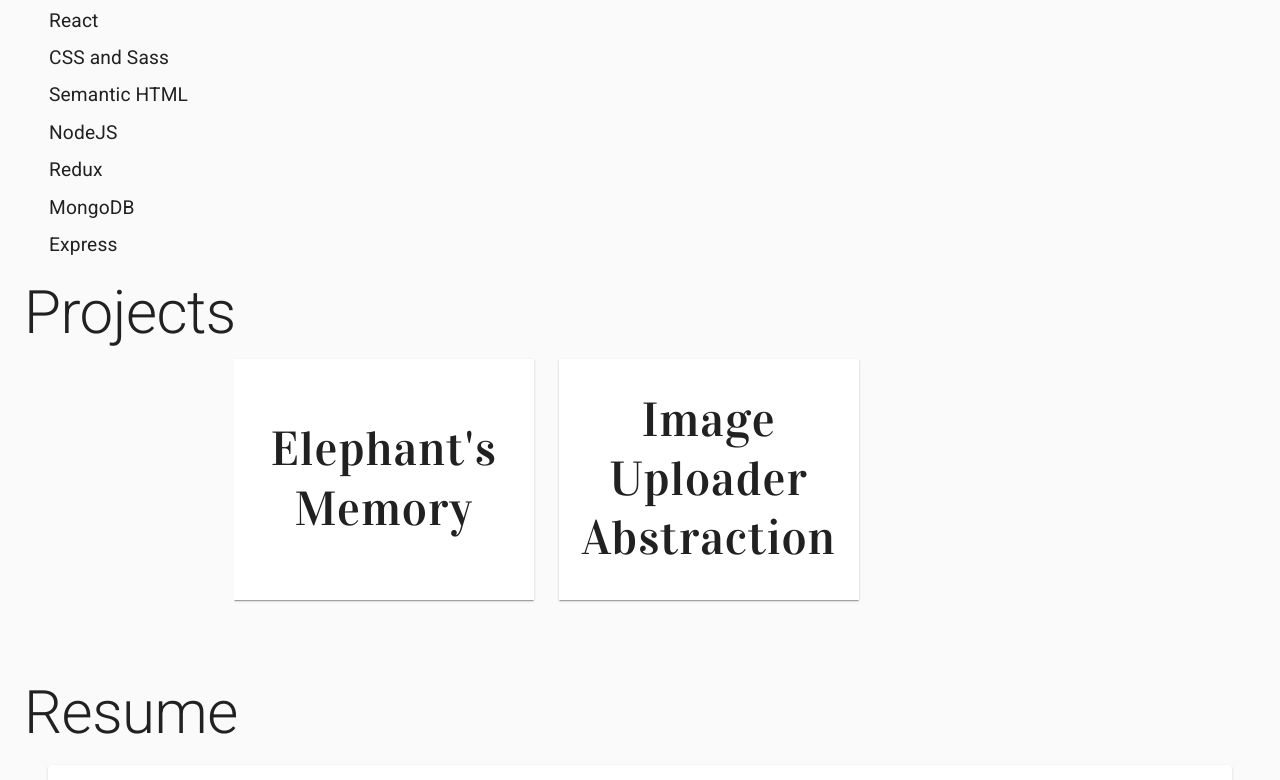
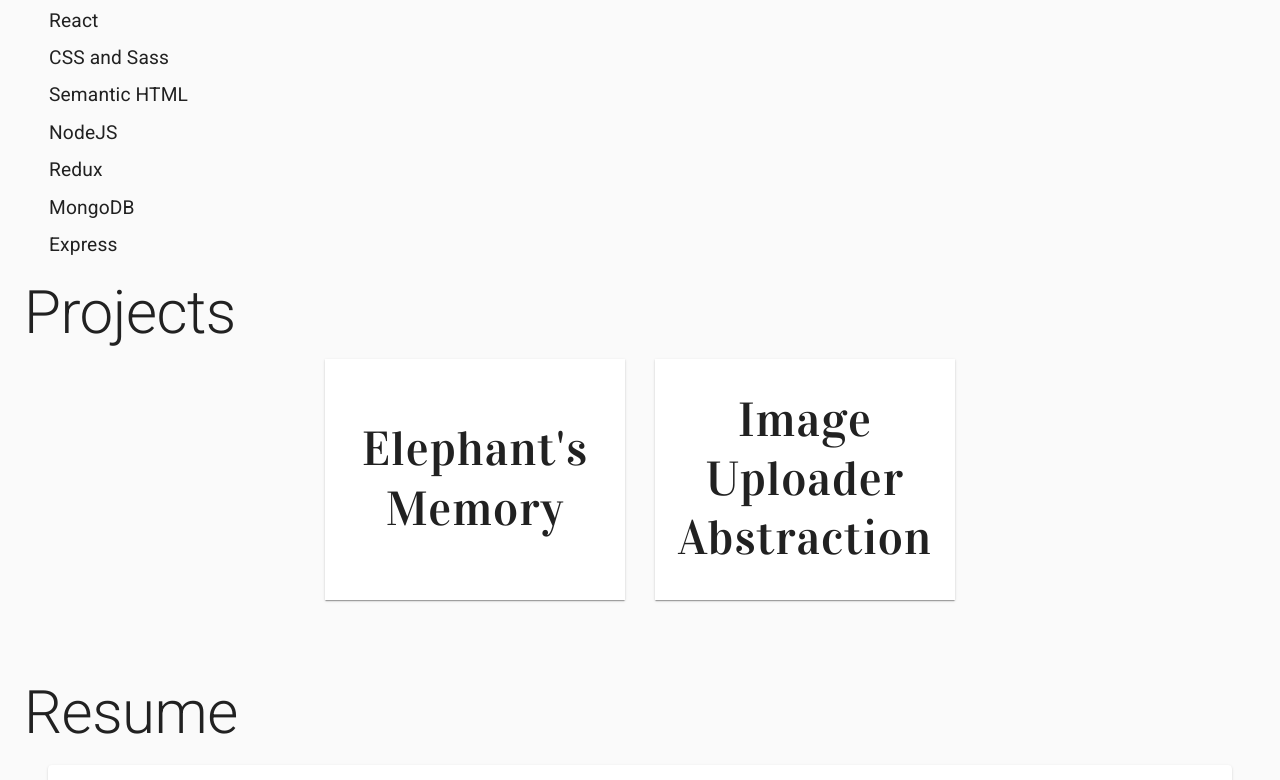
Before and after one commit to baileedastugue/portfolio_v2, a React (Create React App) app in the folder client/: page / in a window 1280 px wide. Shown: the part 1202-1982 px from the top of the page. Built offline with nearby package versions, Linux system fonts and the light colour scheme; the HTML template or start-up script is replaced by a standard one.

Commit message:
download pdf button successfully downloads resume

```diff
--- a/client/src/components/buttons/DownloadResumeButton/index.js
+++ b/client/src/components/buttons/DownloadResumeButton/index.js
@@ -35,7 +35,13 @@ const DownloadResumeButton = () => {
   const classes = useStyles();
   return (
     <Button variant='contained' className={classes.button}>
-      <Link color='inherit' target='_blank' hover='none'>
+      <Link
+        href='/files/BaileeDastugue_resume.pdf'
+        color='inherit'
+        target='_blank'
+        hover='none'
+        download
+      >
         <Box className={classes.root}>
           <CircleText
             circleId='download'
--- a/client/src/components/carousel/CarouselContainer/index.js
+++ b/client/src/components/carousel/CarouselContainer/index.js
@@ -11,8 +11,10 @@ const useStyles = makeStyles((theme) => ({
   root: (styleProps) => ({
     display: 'flex',
     width: styleProps.width,
+    justifyContent: styleProps.justifyContent,
     overflowX: 'clip',
     position: 'relative',
+    flexBasis: styleProps.flexBasis,
     padding: 0,
     marginBottom: '10%',
     [theme.breakpoints.up(1024)]: {
@@ -49,12 +51,22 @@ const CarouselContainer = (props) => {
   }
   if (useMediaQuery(theme.breakpoints.up('sm'))) {
     slidesShowing = 2;
-    styleProps = { width: slideWidth * (slidesShowing + 0.5) + 'px' };
+    if (slides.length <= slidesShowing) {
+      styleProps = {
+        width: slideWidth * slides.length + 'px',
+        justifyContent: 'center',
+      };
+    } else {
+      styleProps = { width: slideWidth * (slidesShowing + 0.5) + 'px' };
+    }
   }
   if (useMediaQuery(theme.breakpoints.up(1440))) {
     slidesShowing = 3;
     if (slides.length <= slidesShowing) {
-      styleProps = { width: slideWidth * slidesShowing + 'px' };
+      styleProps = {
+        width: slideWidth * slides.length + 'px',
+        justifyContent: 'center',
+      };
     } else {
       styleProps = { width: slideWidth * (slidesShowing + 0.5) + 'px' };
     }
--- a/client/src/components/carousel/CarouselSlider/index.js
+++ b/client/src/components/carousel/CarouselSlider/index.js
@@ -5,7 +5,7 @@ import { makeStyles } from '@material-ui/core/styles';
 
 const useStyles = makeStyles((theme) => ({
   cardDisplayed: {
-    margin: '10px 10px 10px 0',
+    margin: '10px',
     width: '200px',
     height: '100%',
     padding: 0,
@@ -13,7 +13,7 @@ const useStyles = makeStyles((theme) => ({
     borderRadius: 0,
     [theme.breakpoints.up(425)]: {
       width: '200px',
-      margin: '10px 25px 20px 0',
+      margin: '10px 15px 20px',
     },
     [theme.breakpoints.up(1024)]: {
       width: '300px',
@@ -39,12 +39,20 @@ const CarouselSlider = (props) => {
   const classes = useStyles();
 
   return (
-    <Grid container direction='row' justifyContent='center' alignItems='center'>
+    <Grid
+      container
+      direction='row'
+      justifyContent='center'
+      alignItems='center'
+      spacing={2}
+    >
       <Grid item className={classes.carouselContainer} xs={12}>
         {slides.map((slide, i) => (
           <Grid item key={i} ref={slideRef} xposition={xPosition}>
             <Card
-              className={classes.cardDisplayed}
+              className={`${classes.cardDisplayed} ${
+                slides.length - 1 > i && classes.innerCard
+              }`}
               style={{
                 transform: `translateX(${xPosition}px)`,
               }}
--- a/client/src/components/layout/PersonalImage/index.js
+++ b/client/src/components/layout/PersonalImage/index.js
@@ -10,7 +10,7 @@ const useStyles = makeStyles((theme) => ({
     width: '150px',
     borderRadius: '100%',
     backgroundImage:
-      'url(https://res.cloudinary.com/dp9ndx3oj/image/upload/v1594142495/xc7c1orpciacprspsze0.jpg)',
+      'url(https://res.cloudinary.com/dp9ndx3oj/image/upload/v1631408308/bdastugue/Bailee.jpg)',
     backgroundSize: 'cover',
     [theme.breakpoints.up(375)]: {
       bottom: '-10px',
```
Also changed, not shown: client/public/favicon.png, 1 other file (tests, documents, lock files or other folders).
